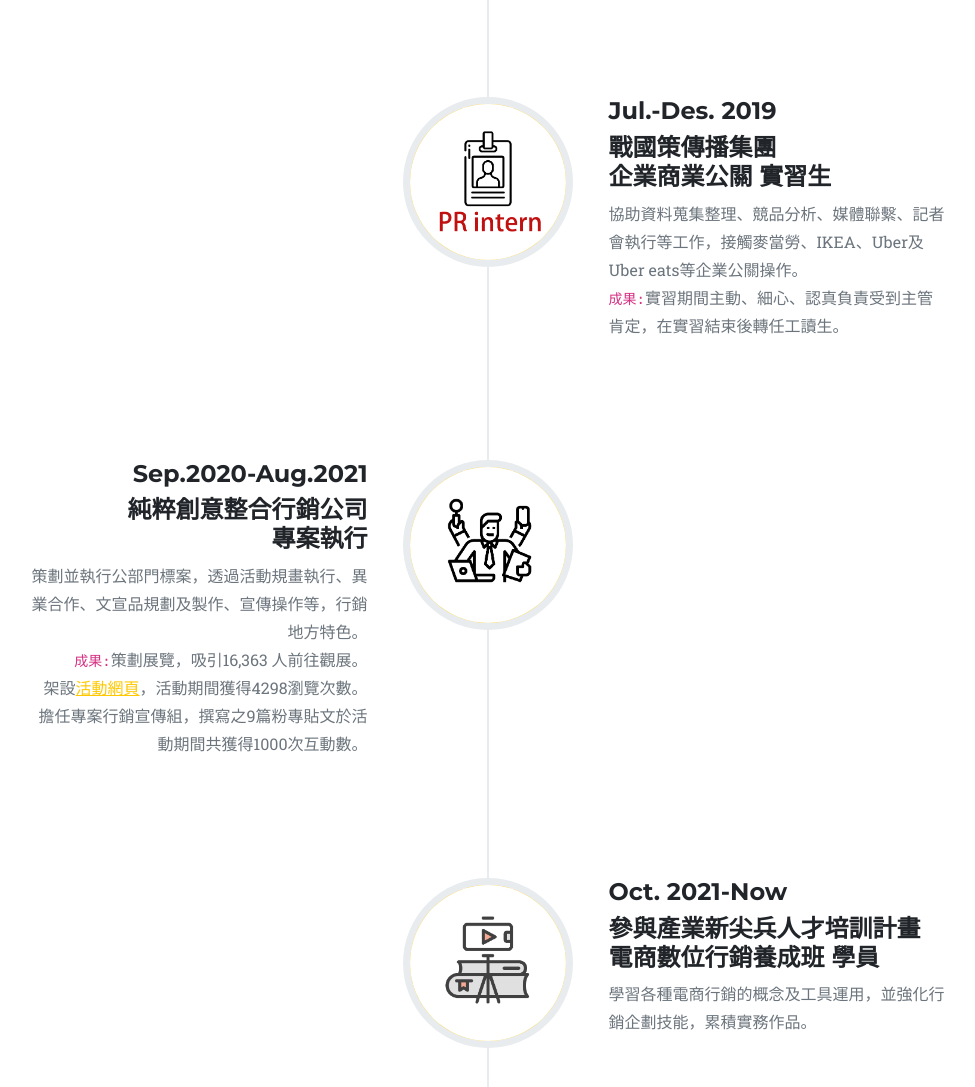
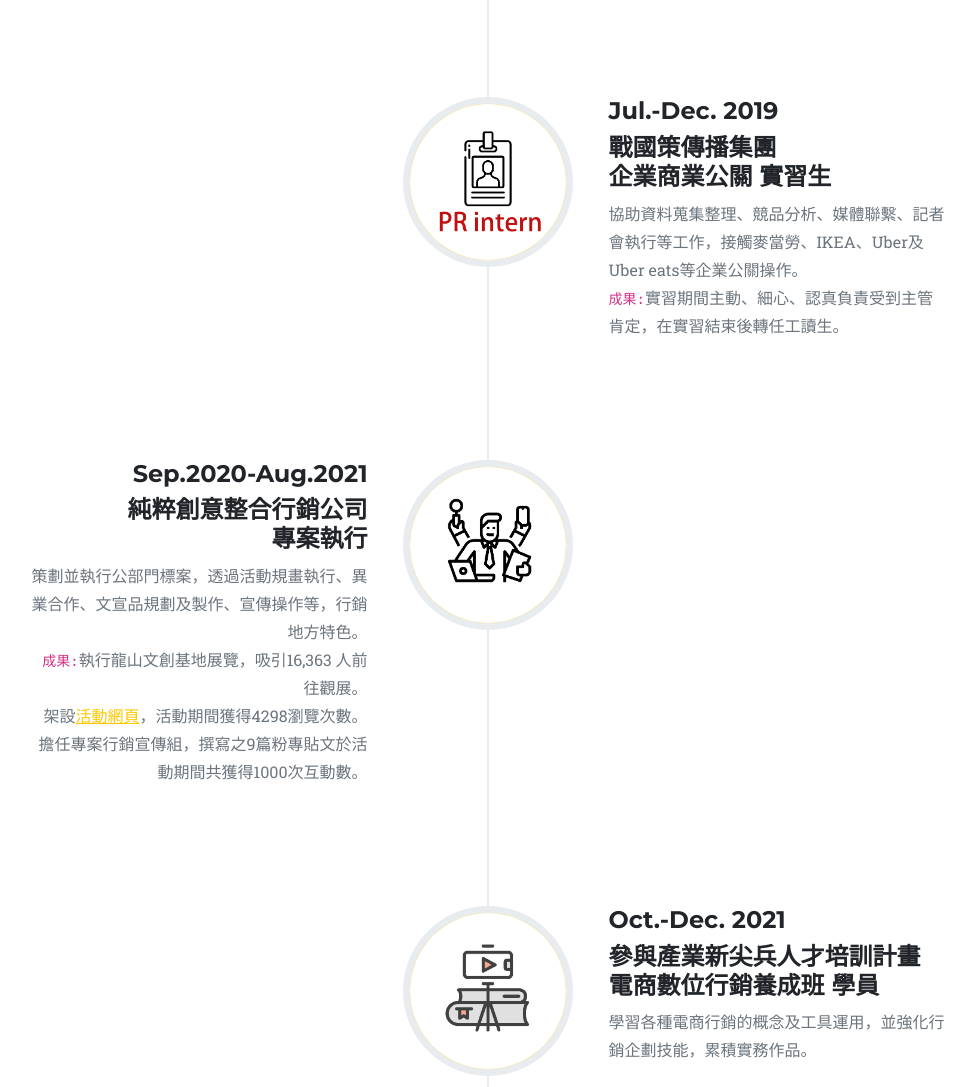
Before and after one commit to imginnnn/imginnnn, a plain HTML site: page index.html in a window 1280 px wide. Shown: the part 3189-4276 px from the top of the page, without its empty margins (152-1127 px from the left). Drawn offline with nearby package versions, Linux system fonts and the light colour scheme.

Commit message:
Update index.html

```diff
--- a/index.html
+++ b/index.html
@@ -203,7 +203,7 @@
                         <div class="timeline-image"><img class="rounded-circle img-fluid" src="assets/img/about/pr.png" alt="..." /></div>
                         <div class="timeline-panel">
                             <div class="timeline-heading">
-                                <h4>Jul.-Des. 2019</h4>
+                                <h4>Jul.-Dec. 2019</h4>
                                 <h4 class="subheading">戰國策傳播集團 <br>企業商業公關 實習生</h4>
                             </div>
                             <div class="timeline-body"><p class="text-muted">協助資料蒐集整理、競品分析、媒體聯繫、記者會執行等工作，接觸麥當勞、IKEA、Uber及Uber eats等企業公關操作。
@@ -219,7 +219,7 @@
                                 <h4 class="subheading">純粹創意整合行銷公司<br>專案執行</h4>
                             </div>
                             <div class="timeline-body"><p class="text-muted">策劃並執行公部門標案，透過活動規畫執行、異業合作、文宣品規劃及製作、宣傳操作等，行銷地方特色。
-                                <br><code>成果:</code>策劃展覽，吸引16,363 人前往觀展。<br>
+                                <br><code>成果:</code>執行龍山文創基地展覽，吸引16,363 人前往觀展。<br>
 架設<a href="https://storyoftaipei0.wixsite.com/2021newyeartaipei">活動網頁</a>，活動期間獲得4298瀏覽次數。<br>
 擔任專案行銷宣傳組，撰寫之9篇粉專貼文於活動期間共獲得1000次互動數。
 </p></div>
@@ -229,7 +229,7 @@
                         <div class="timeline-image"><img class="rounded-circle img-fluid" src="assets/img/about/cpc.png" alt="..." /></div>
                         <div class="timeline-panel">
                             <div class="timeline-heading">
-                                <h4>Oct. 2021-Now</h4>
+                                <h4>Oct.-Dec. 2021</h4>
                                 <h4 class="subheading">參與產業新尖兵人才培訓計畫<br>電商數位行銷養成班 學員</h4>
                                 <!--這裡要調一下字型大小-->
                             </div>
@@ -258,6 +258,7 @@
                     <h3 class="section-subheading text-muted"> <!--比起說話更喜歡以行動展現成果，追求解決問題的成就感<br>
 對生活抱持好奇心，為自己激發源源不絕的創意並運用在企劃上<br>-->
 以認真負責的態度面對工作，願意接受挑戰並努力付出，與團隊一同成長。
+                        <br>期望自己能夠運用自身企劃的專業，為社會帶來更多正向能量甚至是影響。
 </h3>
                     <!--期望自己能夠運用自身企劃的專業，為社會帶來更多正向能量甚至是影響。-->
                 </div>
```
